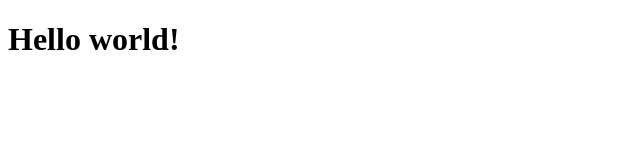
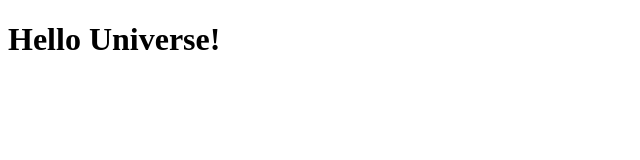
Before and after one commit to ivandoric/git-project, a website: page index.html in a window 1280 px wide. Shown: the whole page, without its empty margins (0-640 px from the left). Drawn offline with Linux system fonts and the light colour scheme.

Commit message:
Changed Hello World to Hello Universe

```diff
--- a/index.html
+++ b/index.html
@@ -5,7 +5,7 @@
 </head>
 <body>
 
-    <h1>Hello world!</h1>
+    <h1>Hello Universe!</h1>
 
 </body>
 </html>
```
